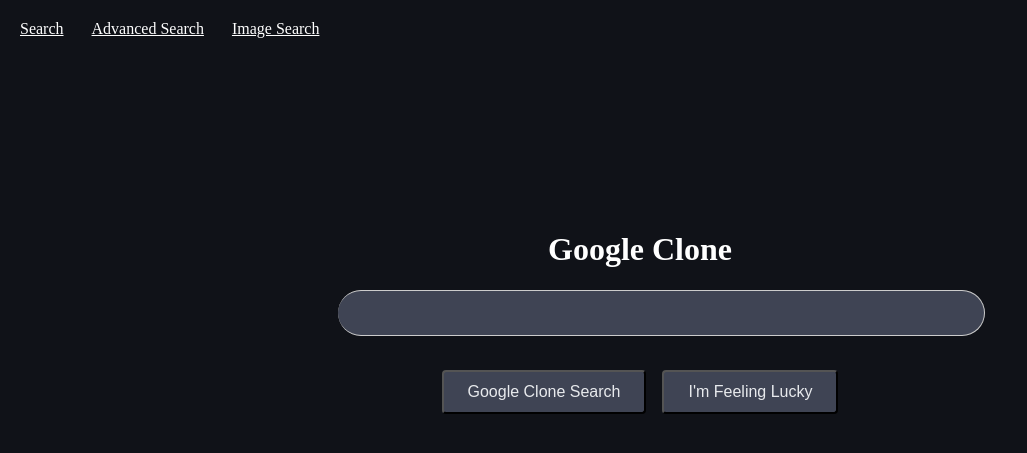
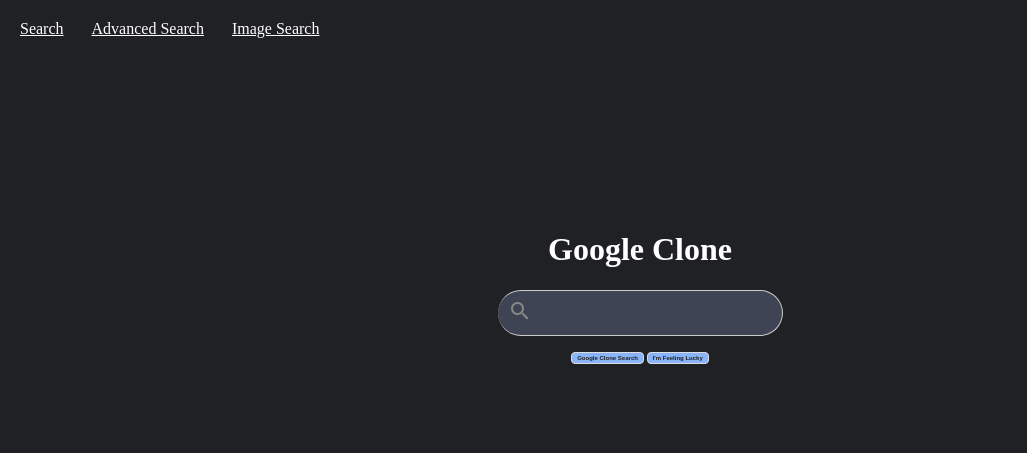
Before and after one commit to Fearfully-M/GoogleClone, a Flask app: page / in a window 1280 px wide. Shown: the top 453 px of the page, without its empty margins (0-1027 px from the left). Run offline with Flask 3, Linux system fonts and the light colour scheme; some web fonts are replaced.

Commit message:
Add adv search+image feat. improved design

```diff
--- a/static/stylesheet.css
+++ b/static/stylesheet.css
@@ -56,7 +70,7 @@
 
 .search-wrapper{
     /* background-color: red; */
-    color: green;
+    /* color: green; */
     display: flex;
     justify-content: center;
     align-items: center;
@@ -115,11 +142,13 @@
 }
 
 .submit-button{
-    color: #e8eaed;
-    background-color: #3f4454;
-    /* border: 1px solid #dcdcdc; */
+    color: rgb(32,33,36);
+    font-size: 0.2em;
+    font-weight: bold;
+    background-color: rgb(138,180,249);
+    padding: 0.8em 1.5em;
+    border: 1px solid #dcdcdc;
     cursor: pointer;
-    font-size: 1em;
     border-radius: 4px;
 }
 
@@ -157,7 +186,7 @@
 
 }
 body{
-    background-color: #101218;
+    background-color: rgb(32,33,36);
 }
 
 .input-group {
--- a/templates/search.html
+++ b/templates/search.html
@@ -4,11 +4,18 @@
 
 {% block content %}
 
-<div class ='search-wrapper'>
-<form class = 'form' action="https://www.google.com/search">
-    <input class = 'textbox' type="text" name="q" placeholder="">
-    <br>
-    <br>
+<link href="https://fonts.googleapis.com/icon?family=Material+Icons" rel="stylesheet">
+
+
+<div class="search-wrapper">
+  <form class="form" action="https://www.google.com/search">
+    <div class="input-group">
+      <span class="input-icon">
+        <i class="material-icons">search</i>
+      </span>
+
+      <input type="text" class="textbox" name="q" placeholder="">
+    </div>
     <div class = 'center-button-container'>
         <button class = 'submit-button search-button' type ='submit'>Google Clone Search</button>
         <button class = 'submit-button lucky-button' type ='submit'> <div class = "wordEffect">I'm Feeling Lucky</div></button>
```
Also changed, not shown: other parts of static/stylesheet.css (+35 -2 lines), templates/advancedsearch.html (+18 -14 lines), templates/imagesearch.html (+3 -4 lines).
